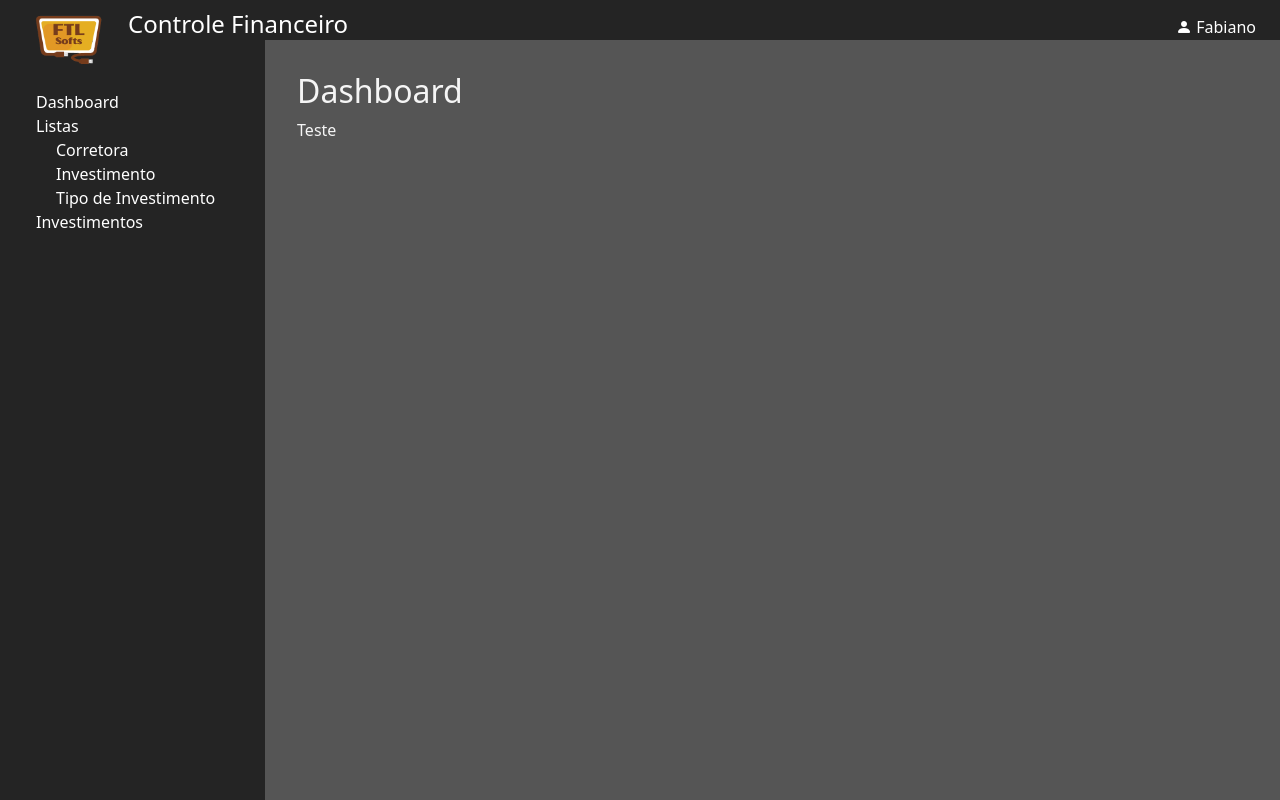
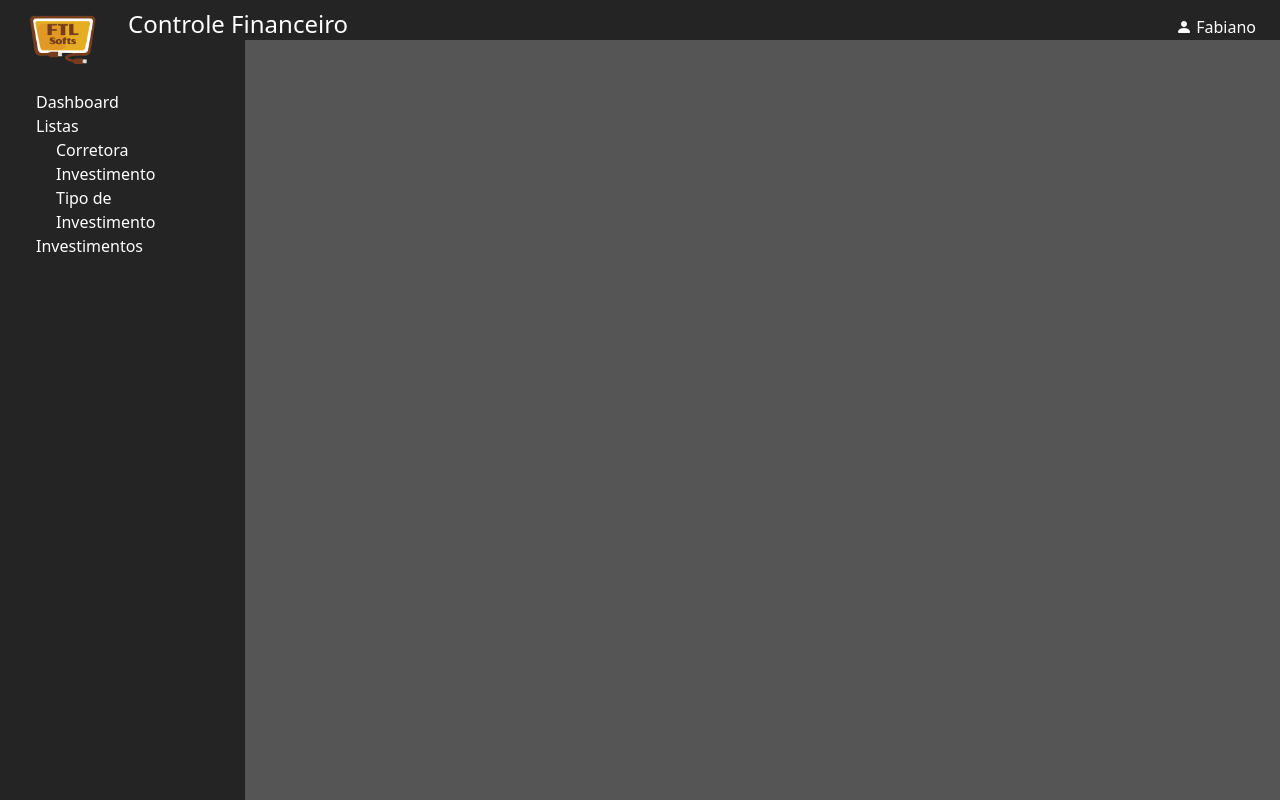
Before and after one commit to Fabiano-Lages/ControleFinanceiro, a Vue app: page /corretora in a window 1280 px wide. Built offline with nearby package versions, Linux system fonts and the light colour scheme.

Commit message:
Separação dos componentes

```diff
--- a/package.json
+++ b/package.json
@@ -1,7 +1,7 @@
 {
   "name": "controlefinanceiro",
   "private": true,
-  "version": "0.0.0",
+  "version": "0.0.1",
   "type": "module",
   "scripts": {
     "dev": "vite",
--- a/src/App.vue
+++ b/src/App.vue
@@ -1,72 +1,32 @@
 <template>
   <main>
-    <header>
-      <a href="/"><img src="/img/logo.png" alt="logo" class="logo vue" /></a>
-      <h1>Controle Financeiro</h1>
-      <div class="controle">
-        <span class="usuario">
-          <i class="bi bi-person-fill"></i>
-          Fabiano Teixeira Lages
-        </span>
-      </div>
-    </header>
+    <CabecalhoSite />
     <div class="main">
-      <aside class="sidebar">
-        <ul>
-          <li>Dashboard</li>
-          <li>Listas</li>
-            <ul>
-              <li>Corretora</li>
-              <li>Investimento</li>
-              <li>Tipo de Investimento</li>
-            </ul>
-          <li>Investimentos</li>
-        </ul>
-      </aside>
+      <MenuSite />
       <section class="body">
-        <header>
-          <h2>Dashboard</h2>
-        </header>
-        <div>
-          Teste
-        </div>
-          <!--router-view /-->
+        <router-view />
       </section>
     </div>
   </main>
 </template>
 
 <script lang="ts">
+  import { defineComponent } from "vue";
+  import CabecalhoSite from "./components/CabecalhoSite.vue";
+  import MenuSite from "./components/MenuSite.vue";
+
+  export default defineComponent({
+    name: "App",
+    components: {
+      CabecalhoSite,
+      MenuSite
+    }
+  });
 </script>
 
 <style scoped>
   main {
     height: 100%;
-  }
-
-  main>header {
-    height: 5%;
-    background-color: #242424;
-    color: white;
-    display: flex;
-    justify-content: space-between;
-  }
-
-  main>header>a {
-    width: 10%;
-  }
-
-  main>header>h1 {
-    font-size: 18pt;
-    margin-top: 10px;
-    width: 80%;
-  }
-
-  main>header>div {
-    font-size: 12pt;
-    margin-top: 15px;
-    width: 10%;
-    text-align: center;
   }
 
   .main {
@@ -75,40 +35,9 @@
     height: 95%;
   }
 
-  aside {
-    height: 100%;
-    background-color: #242424;
-    color: #ffffff;
-    padding-left: 1em;
-    padding-top: 50px;
-    padding-right: 50px;
-  }
-
-  aside ul {
-    list-style: none;
-    padding: 0;
-    margin: 0 0 0 20px;
-  }
-
-  section.body {
-    flex: 1;
-    display: flex;
-    flex-direction: column;
-    padding: 2em;
+  section {
     background-color: #555;
     color: whitesmoke;
-  }
-
-  .logo {
-    height: 80px;
-    will-change: filter;
-    transition: filter 300ms;
-    margin-left: 30px;
-  }
-  .logo:hover {
-    filter: drop-shadow(0 0 2em #646cffaa);
-  }
-  .logo.vue:hover {
-    filter: drop-shadow(0 0 2em #42b883aa);
+    width: 90%;
   }
 </style>
--- /dev/null
+++ b/src/components/CabecalhoSite.vue
@@ -0,0 +1,66 @@
+<template>
+   <header>
+      <a class="aLogo" href="/"><img src="/img/logo.png" alt="logo" class="logo vue" /></a>
+      <h1>Controle Financeiro</h1>
+      <div class="controle">
+         <span class="usuario">
+            <i class="bi bi-person-fill"></i>
+            Fabiano Teixeira Lages
+         </span>
+      </div>
+   </header>
+</template>
+
+<script lang="ts">
+   import { defineComponent } from "vue";
+
+   export default defineComponent({
+      name: "CabecalhoSite"
+
+   });
+</script>
+
+<style scoped>
+   header {
+      height: 5%;
+      background-color: #242424;
+      color: white;
+      display: flex;
+      justify-content: space-between;
+   }
+
+   a {
+      width: 10%;
+   }
+
+   h1 {
+      font-size: 18pt;
+      margin-top: 10px;
+      width: 80%;
+   }
+
+   div {
+      font-size: 12pt;
+      margin-top: 15px;
+      width: 10%;
+      text-align: center;
+   }
+
+   .aLogo {
+      text-align: center;
+   }
+
+   .logo {
+      height: 80px;
+      will-change: filter;
+      transition: filter 300ms;
+   }
+
+   .logo:hover {
+      filter: drop-shadow(0 0 2em #646cffaa);
+   }
+
+   .logo.vue:hover {
+      filter: drop-shadow(0 0 2em #42b883aa);
+   }
+</style>
--- /dev/null
+++ b/src/components/MenuSite.vue
@@ -0,0 +1,39 @@
+<template>
+   <aside class="sidebar">
+      <ul>
+         <li>Dashboard</li>
+         <li>Listas</li>
+            <ul>
+               <li>Corretora</li>
+               <li>Investimento</li>
+               <li>Tipo de Investimento</li>
+            </ul>
+         <li>Investimentos</li>
+      </ul>
+   </aside>
+</template>
+
+<script lang="ts">
+   import { defineComponent } from "vue";
+
+   export default defineComponent({
+      name: "MenuSite",
+   });
+</script>
+
+<style scoped>
+   aside {
+      height: 100%;
+      background-color: #242424;
+      color: #ffffff;
+      padding-left: 1em;
+      padding-top: 50px;
+      padding-right: 50px;
+   }
+
+   aside ul {
+      list-style: none;
+      padding: 0;
+      margin: 0 0 0 20px;
+   }
+</style>
--- /dev/null
+++ b/src/interfaces/IEstado.ts
@@ -0,0 +1,3 @@
+export default interface IEstado {
+   usuario: string,
+}
--- a/src/router/index.ts
+++ b/src/router/index.ts
@@ -1,8 +1,14 @@
 import { createRouter, createWebHistory } from 'vue-router';
+import DashBoard from '../views/DashBoard.vue';
 
 const roteador = createRouter({
     history: createWebHistory(),
     routes: [
+        {
+            path: "/",
+            name: "DashBoard",
+            component: DashBoard
+        }
     ]
 });
 
--- /dev/null
+++ b/src/views/DashBoard.vue
@@ -0,0 +1,27 @@
+<template lang="">
+   <div class="principal">
+      <header>
+         <h2>Dashboard</h2>
+      </header>
+      <div>
+         Teste
+      </div>
+   </div>
+</template>
+
+<script lang="ts">
+   import { defineComponent } from "vue";
+
+   export default defineComponent({
+      name: "DashBoard"
+   });
+</script>
+
+<style scoped>
+  .principal {
+    flex: 1;
+    display: flex;
+    flex-direction: column;
+    padding: 2em;
+  }
+</style>
```
Also changed, not shown: src/store/index.ts (added, +14 -0 lines).
